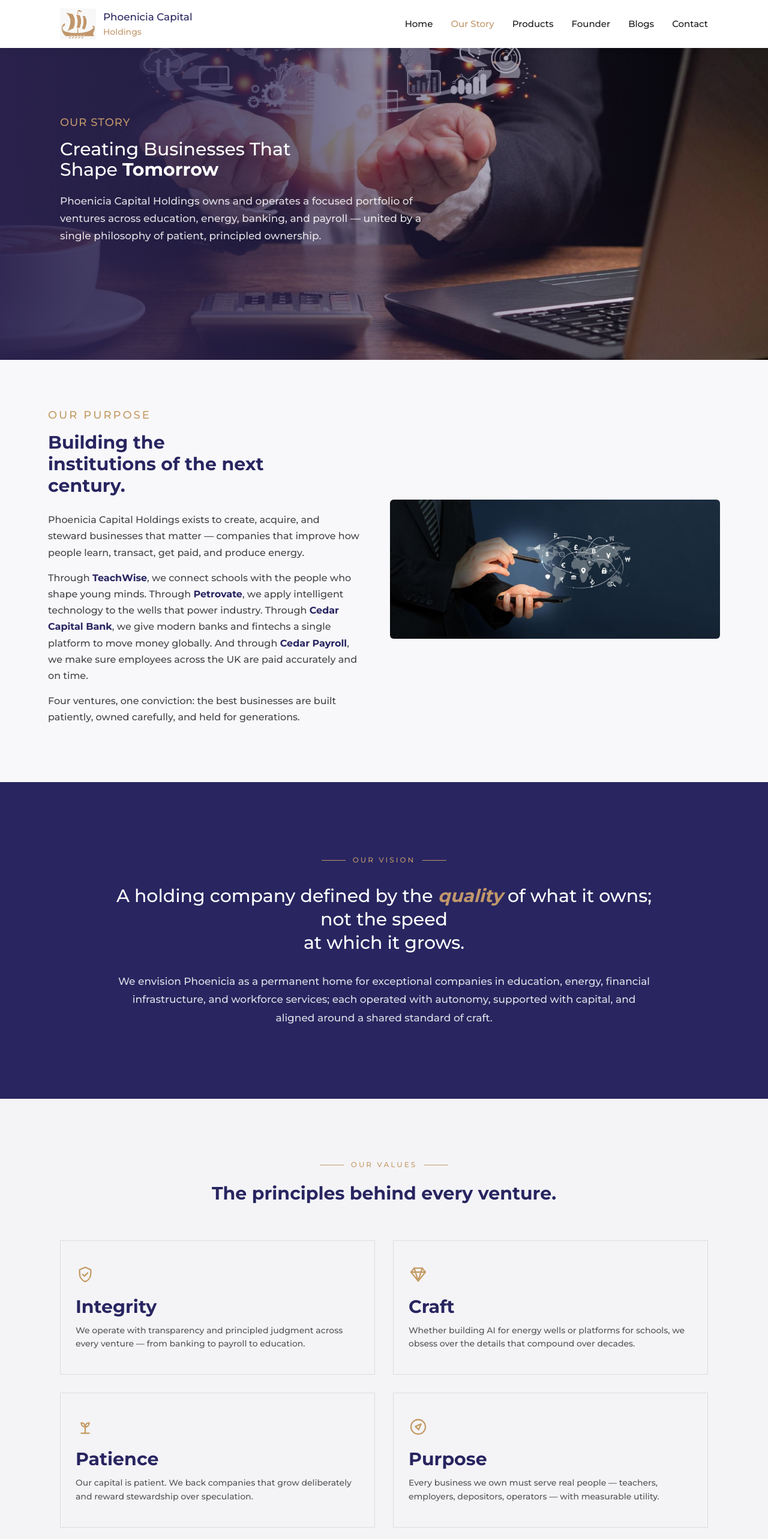
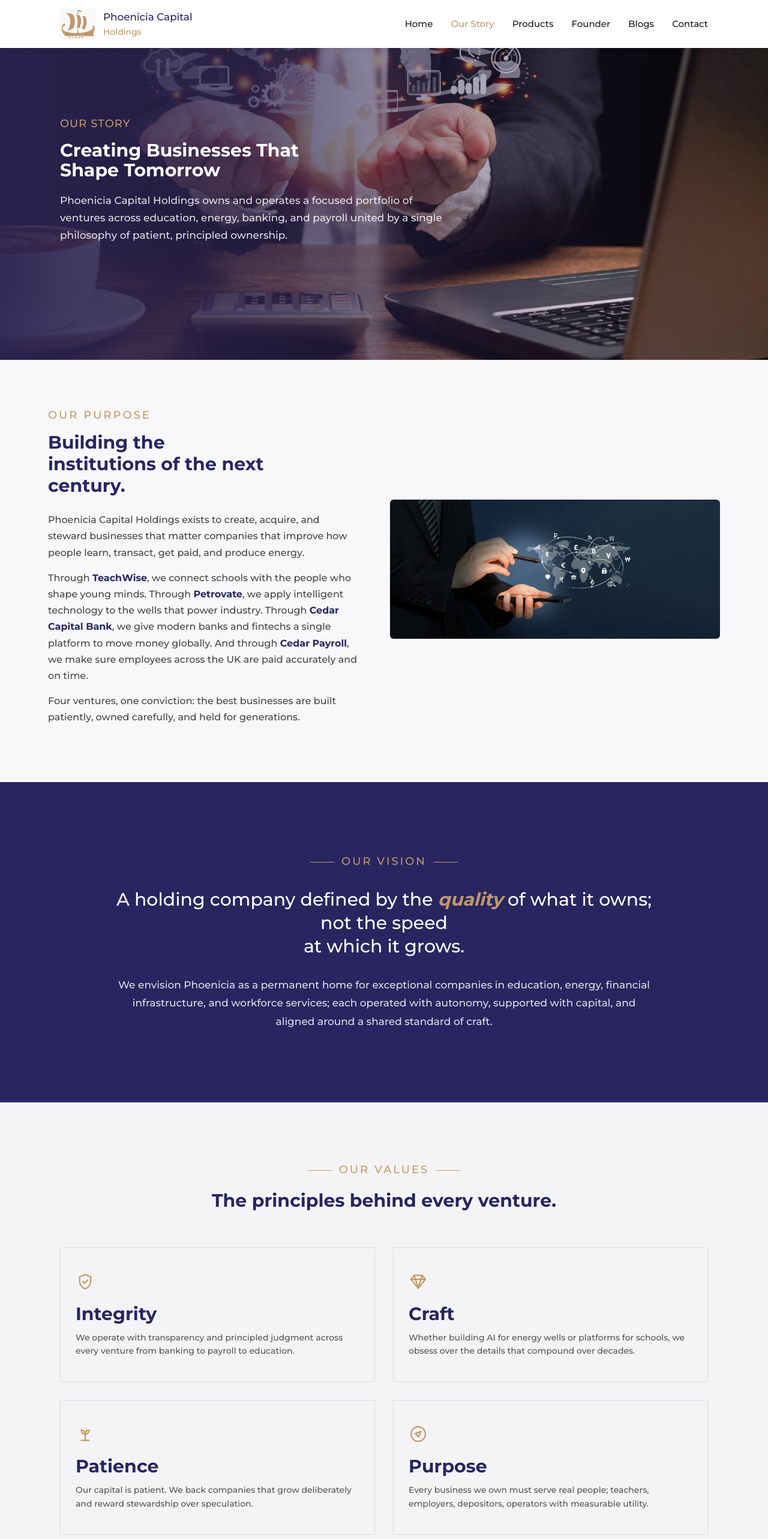
Before and after one commit to its-malaika16/phoenicia-capital, a React (Vite) app: page /story in a window 1280 px wide. Shown: the top 2566 px of the page at 60% size. Built offline with nearby package versions, Linux system fonts and the light colour scheme.

Commit message:
changed font size

```diff
--- a/src/components/ContactPage/OfficeLocation.css
+++ b/src/components/ContactPage/OfficeLocation.css
@@ -15,7 +15,7 @@
 /* LEFT */
 .office-small {
   font-size: 12px;
-  letter-spacing: 3px;
+  letter-spacing: 1px;
   color: #c49a63;
   display: flex;
   align-items: center;
--- a/src/components/ContactPage/OfficeLocation.jsx
+++ b/src/components/ContactPage/OfficeLocation.jsx
@@ -9,7 +9,7 @@
         {/* ✅ LEFT SIDE */}
         <div className="office-left">
 
-          <span className="office-small">
+          <span className="office-small subheading">
             <span className="line"></span>
             OFFICE LOCATION
           </span>
--- a/src/components/ContactPage/VentureSection.jsx
+++ b/src/components/ContactPage/VentureSection.jsx
@@ -37,7 +37,7 @@
 
       <div className="ventures-header">
         <span className="line"> </span>
-        <span>OUR VENTURES</span>
+        <span className="subheading">OUR VENTURES</span>
         <span className="line"> </span>
         <h2>Prefer to reach a venture directly?</h2>
       </div>
--- a/src/components/Founder/FounderBio.jsx
+++ b/src/components/Founder/FounderBio.jsx
@@ -19,7 +19,7 @@
         {/* RIGHT CONTENT */}
         <div className="bio-content">
           <h2 className="bio-quote">
-            "We build for the long horizon — patient with capital, generous with craft."
+            "We build for the long horizon patient with capital, generous with craft."
           </h2>
 
           <p>
@@ -31,7 +31,7 @@
 
           <p>
             His philosophy is straightforward: identify industries where trust,
-            technology, and operational excellence compound over time — then build
+            technology, and operational excellence compound over time then build
             or back the companies best positioned to lead them.
           </p>
 
--- a/src/components/HomePage/PhilosophySection.jsx
+++ b/src/components/HomePage/PhilosophySection.jsx
@@ -16,7 +16,7 @@
 
                 <div className="philosophy-content">
                     <p>
-                        Phoenicia Capital Holdings is a diversified group operating across finance, education, energy, and business services — home to Cedar Capital Bank, TeachWise, Petrovate, and Cedar Payroll.
+                        Phoenicia Capital Holdings is a diversified group operating across finance, education, energy, and business services home to Cedar Capital Bank, TeachWise, Petrovate, and Cedar Payroll.
                         We build and steward companies designed to outlast cycles: trusted brands, disciplined operations, and forward-thinking solutions that create long-term value for the clients and communities we serve.
                     </p>
 
--- a/src/components/ProductsPage/ProductHeader.jsx
+++ b/src/components/ProductsPage/ProductHeader.jsx
@@ -14,7 +14,7 @@
         <h1>Our Products</h1>
 
         <p>
-          Four ventures spanning education, energy, banking, and payroll —
+          Four ventures spanning education, energy, banking, and payroll
           each chosen for its enduring potential and alignment with our values.
         </p>
       </div>
--- a/src/components/StoryPage/PurposeSection.jsx
+++ b/src/components/StoryPage/PurposeSection.jsx
@@ -18,7 +18,7 @@
 
           <p>
             Phoenicia Capital Holdings exists to create, acquire, and steward
-            businesses that matter — companies that improve how people learn,
+            businesses that matter companies that improve how people learn,
             transact, get paid, and produce energy.
           </p>
 
--- a/src/components/StoryPage/StoryHeader.css
+++ b/src/components/StoryPage/StoryHeader.css
@@ -46,8 +46,8 @@
 
 /* Heading */
 .story-content h1 {
-  font-size: 64px;
-  font-weight: 500;
+  /* font-size: 64px; */
+  /* font-weight: 500; */
   line-height: 1.1;
   margin-bottom: 20px;
 }
--- a/src/components/StoryPage/StoryHeader.jsx
+++ b/src/components/StoryPage/StoryHeader.jsx
@@ -13,12 +13,12 @@
 
         <h1>
           Creating Businesses That <br />
-          Shape <span className="yellow-text">Tomorrow</span>
+          Shape Tomorrow
         </h1>
 
         <p>
           Phoenicia Capital Holdings owns and operates a focused portfolio of
-          ventures across education, energy, banking, and payroll — united by a
+          ventures across education, energy, banking, and payroll united by a
           single philosophy of patient, principled ownership.
         </p>
       </div>
--- a/src/components/StoryPage/ValueSection.jsx
+++ b/src/components/StoryPage/ValueSection.jsx
@@ -39,7 +39,7 @@
 const values = [
   {
     title: "Integrity",
-    desc: "We operate with transparency and principled judgment across every venture — from banking to payroll to education.",
+    desc: "We operate with transparency and principled judgment across every venture from banking to payroll to education.",
     icon: <ShieldIcon />
   },
   {
@@ -54,7 +54,7 @@
   },
   {
     title: "Purpose",
-    desc: "Every business we own must serve real people — teachers, employers, depositors, operators — with measurable utility.",
+    desc: "Every business we own must serve real people; teachers, employers, depositors, operators with measurable utility.",
     icon: <CompassIcon />
   }
 ];
@@ -64,8 +64,8 @@
     <section className="values-section">
 
       <div className="values-header">
-        <span className="values-small">
-          <span className="line subheading"></span>
+        <span className="values-small subheading">
+          <span className="line"></span>
           OUR VALUES
           <span className="line"></span>
         </span>
--- a/src/components/StoryPage/VisionSection.jsx
+++ b/src/components/StoryPage/VisionSection.jsx
@@ -7,8 +7,8 @@
       <div className="vision-container">
 
         {/* Small label */}
-        <span className="vision-small">
-          <span className="line subheading"></span>
+        <span className="vision-small subheading">
+          <span className="line"></span>
           OUR VISION
           <span className="line"></span>
         </span>
```
